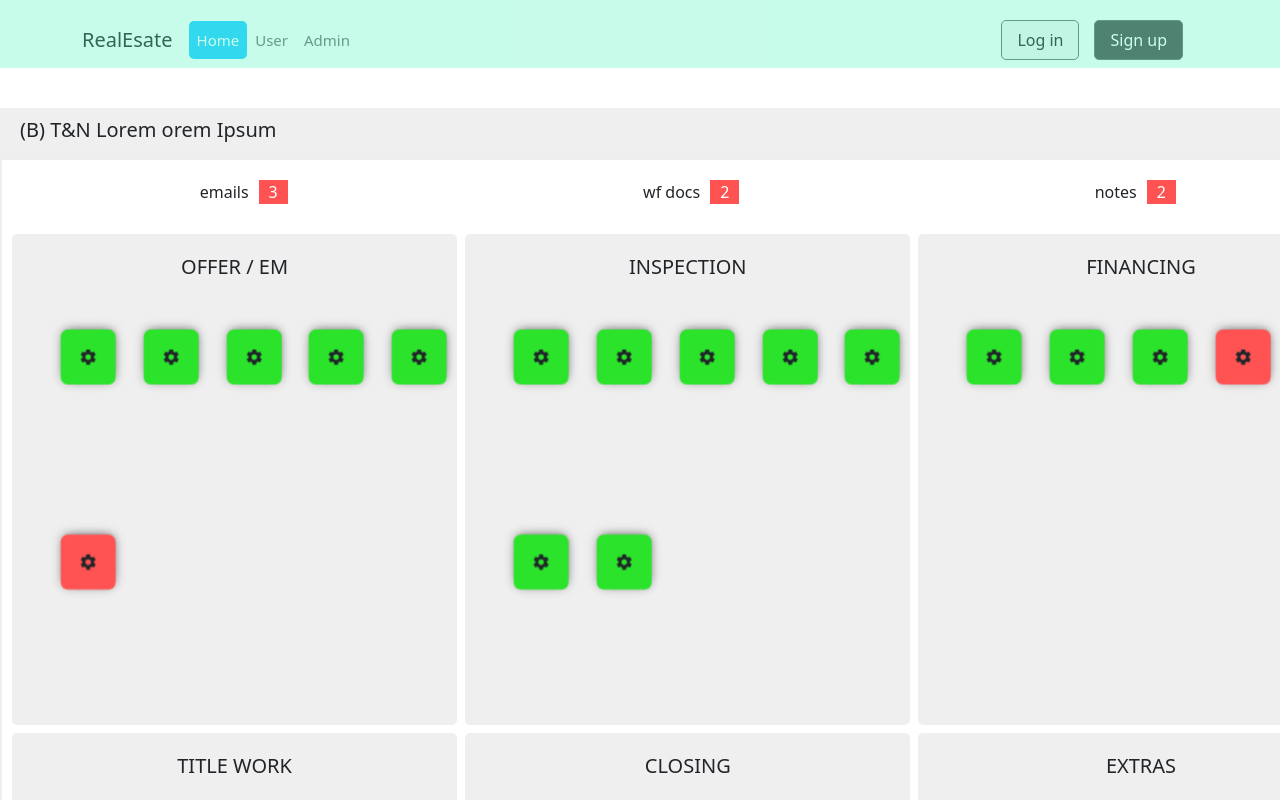
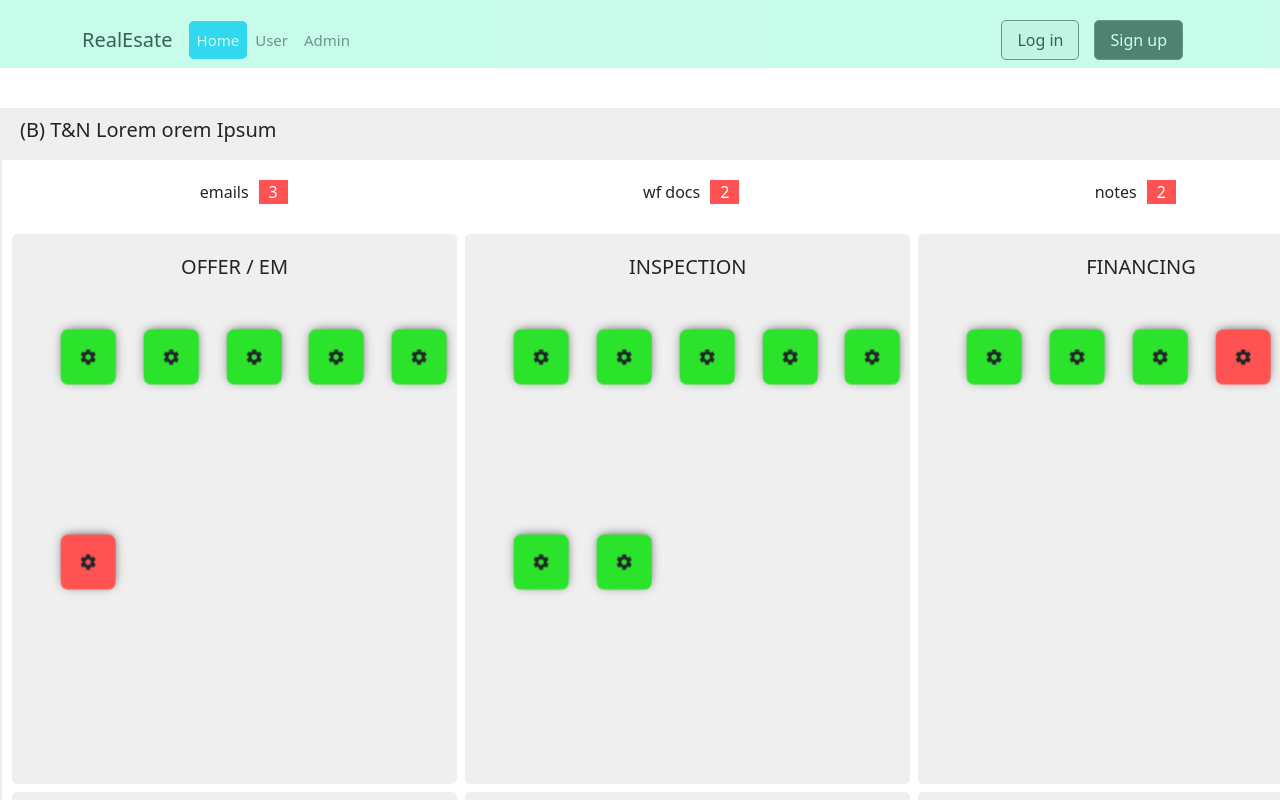
Before and after one commit to pantaki/pantaki, a React (Create React App) app: page / in a window 1280 px wide. Shown: the top 800 px of the page. Built offline with nearby package versions, Linux system fonts and the light colour scheme.

Commit message:
update 6/7

```diff
--- a/src/App.scss
+++ b/src/App.scss
@@ -186,6 +186,7 @@ h4.inspection {
           border-radius: 5px;
           background: #cccccc4f;
           text-align: center;
+          min-height: 550px;
 
           .item-card-title {
             font-size: 20px;
```
